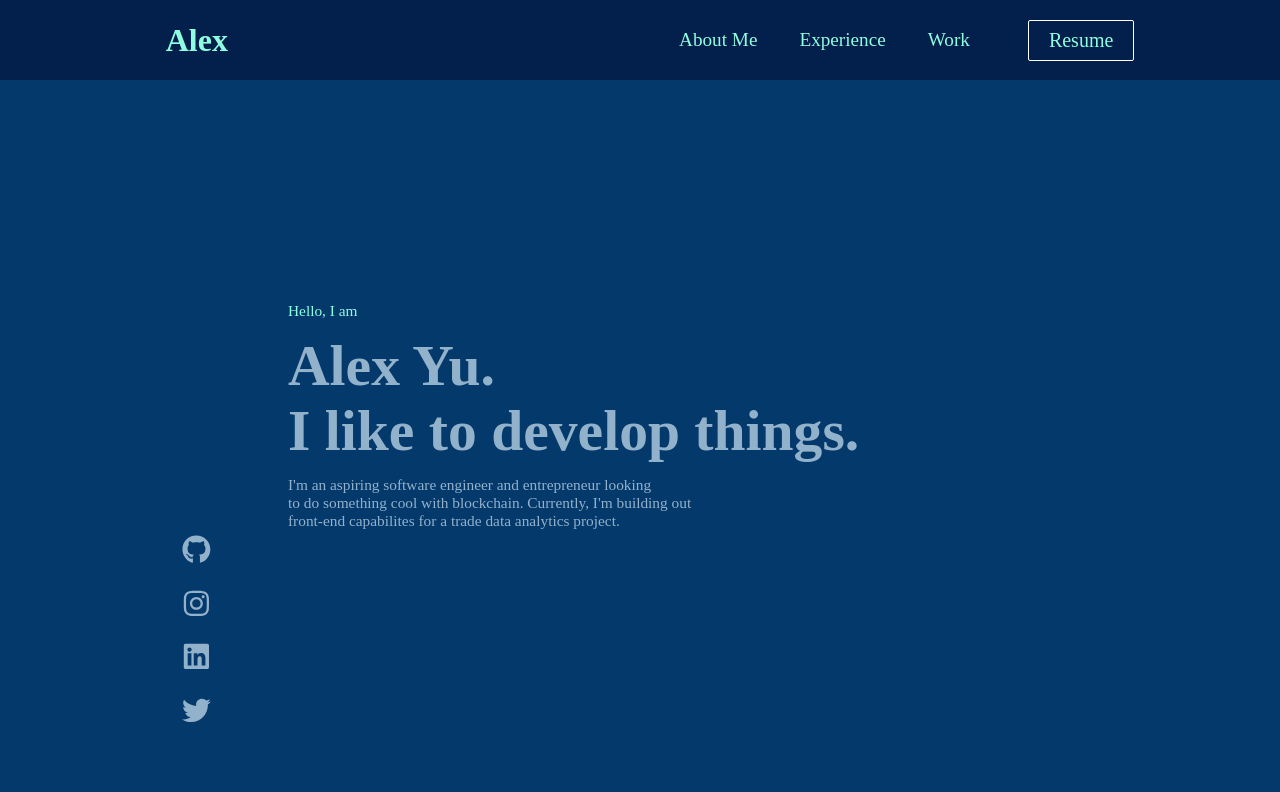
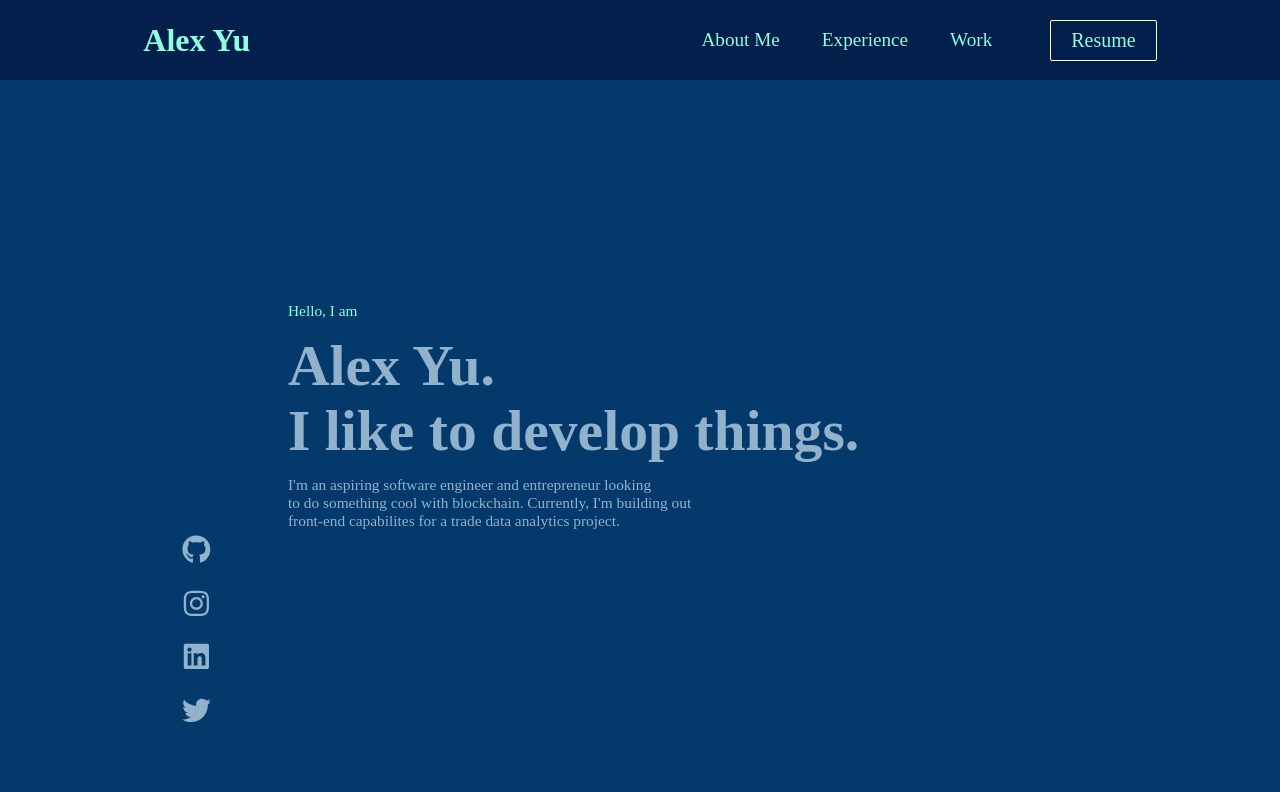
Before and after one commit to ay3xqa/mywebsite, a React (Create React App) app: page / in a window 1280 px wide. Shown: the top 792 px of the page. Built offline with nearby package versions, Linux system fonts and the light colour scheme.

Commit message:
changing back my shit

```diff
--- a/src/components/Navbar.js
+++ b/src/components/Navbar.js
@@ -53,7 +53,7 @@ var per = getScrollPercent();
       <nav className='navbar'>
         <div className='navbar-container'>
           <Link to='/' className='navbar-logo' onClick={scrollTop}>
-            <p className='Namelogo'>Alex</p>
+            <p className='Namelogo'>Alex Yu</p>
           </Link>
           <div className='menu-icon' onClick={handleClick}>
             <i className={click ? 'fas fa-times' : 'fas fa-bars'} />
```
